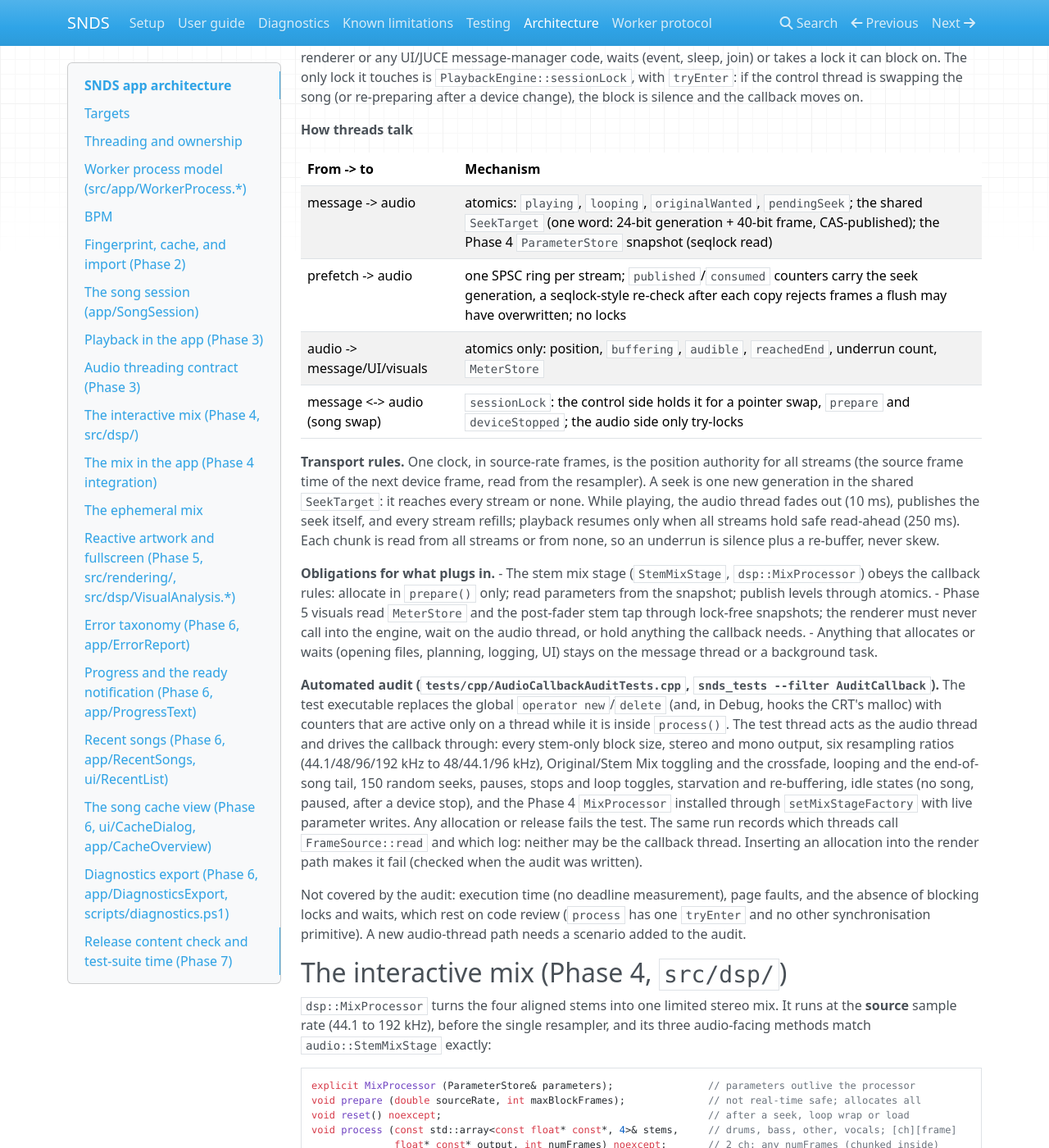
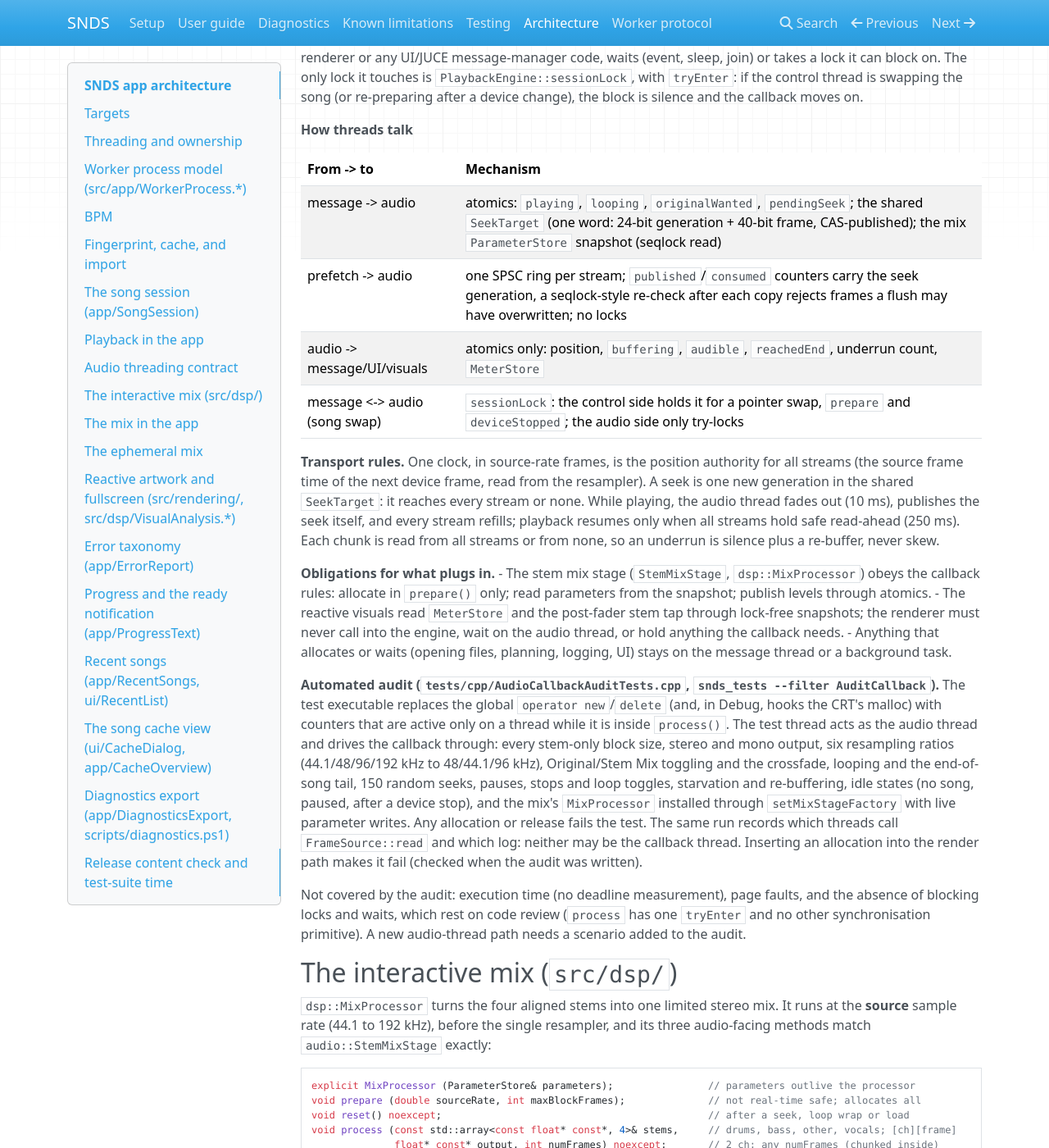
Before and after one commit to laceyp99/snds, an MkDocs documentation site: the page built from docs/architecture.md, in a window 1280 px wide and 1400 px high, scrolled down 3387 px. Shown: the whole window at 82% size. Built offline with MkDocs 1.6.1, drawn with Linux system fonts in a browser that asks for light colours; nearby versions of some CDN libraries; some of the changed text lies outside the part shown.

Commit message:
docs: drop plan phase numbers and state the cpu baseline directly
Closes #19

Co-Authored-By: Claude Opus 5.5 <noreply@anthropic.com>

```diff
--- a/docs/architecture.md
+++ b/docs/architecture.md
@@ -17,7 +17,7 @@ are in `docs/protocol.md`.
   stdout reader, one stderr reader. Events reach the owner through a dispatcher (the message
   thread by default), in order, and never after the owner is destroyed. The destructor terminates
   the process tree and joins, which takes milliseconds.
-- The audio thread (Phase 3+) never touches files, logging, the worker, or the cache.
+- The audio thread never touches files, logging, the worker, or the cache.
 
 ## Worker process model (`src/app/WorkerProcess.*`)
 
@@ -46,7 +46,7 @@ Tests run real processes: the test executable copied as `python.exe` plays a scr
 says why). The app treats that as "not detected" and uses `SongMetadata::defaultBpm` (120) as a
 flagged default until the user sets a tempo.
 
-## Fingerprint, cache, and import (Phase 2)
+## Fingerprint, cache, and import
 
 - `validateSourceFile` (`model/SongImport`) checks WAV (PCM 16/24/32, float32) and MP3, mono or
   stereo, 8 to 192 kHz, at most 30 minutes. `extractEmbeddedArtwork` / `makeFallbackArtwork`
@@ -102,7 +102,7 @@ Tests: `SongSessionTests` drive the whole flow against the scripted fake worker;
 --e2e` (`EndToEndTests.cpp`, opt-in) runs the same session against the real worker in a scratch
 `SNDS_HOME` (`SNDS_E2E_HOME`, `SNDS_E2E_TRACK`).
 
-## Playback in the app (Phase 3)
+## Playback in the app
 
 `AudioService` (owned by the application object, created before the window, started after it
 unless `--smoke-exit*` or `--no-audio`) holds the `PlaybackEngine`, the JUCE `AudioDeviceManager`
@@ -126,7 +126,7 @@ and the `AudioDeviceController`. `MainComponent` receives a pointer and builds a
 - **Audio settings**: the header button opens `AudioSettingsComponent` (JUCE's selector, output
   only). It is closed, and the engine unloaded, before `AudioService` is destroyed.
 
-## Audio threading contract (Phase 3)
+## Audio threading contract
 
 **Who runs what**
 
@@ -147,7 +147,7 @@ block is silence and the callback moves on.
 
 | From -> to | Mechanism |
 |---|---|
-| message -> audio | atomics: `playing`, `looping`, `originalWanted`, `pendingSeek`; the shared `SeekTarget` (one word: 24-bit generation + 40-bit frame, CAS-published); the Phase 4 `ParameterStore` snapshot (seqlock read) |
+| message -> audio | atomics: `playing`, `looping`, `originalWanted`, `pendingSeek`; the shared `SeekTarget` (one word: 24-bit generation + 40-bit frame, CAS-published); the mix `ParameterStore` snapshot (seqlock read) |
 | prefetch -> audio | one SPSC ring per stream; `published`/`consumed` counters carry the seek generation, a seqlock-style re-check after each copy rejects frames a flush may have overwritten; no locks |
 | audio -> message/UI/visuals | atomics only: position, `buffering`, `audible`, `reachedEnd`, underrun count, `MeterStore` |
 | message <-> audio (song swap) | `sessionLock`: the control side holds it for a pointer swap, `prepare` and `deviceStopped`; the audio side only try-locks |
@@ -162,7 +162,7 @@ none, so an underrun is silence plus a re-buffer, never skew.
 **Obligations for what plugs in.**
 - The stem mix stage (`StemMixStage`, `dsp::MixProcessor`) obeys the callback rules: allocate in
   `prepare()` only; read parameters from the snapshot; publish levels through atomics.
-- Phase 5 visuals read `MeterStore` and the post-fader stem tap through lock-free snapshots; the
+- The reactive visuals read `MeterStore` and the post-fader stem tap through lock-free snapshots; the
   renderer must never call into the engine, wait on the audio thread, or hold anything the
   callback needs.
 - Anything that allocates or waits (opening files, planning, logging, UI) stays on the message
@@ -175,7 +175,7 @@ thread acts as the audio thread and drives the callback through: every stem-only
 stereo and mono output, six resampling ratios (44.1/48/96/192 kHz to 48/44.1/96 kHz), Original/Stem
 Mix toggling and the crossfade, looping and the end-of-song tail, 150 random seeks, pauses, stops
 and loop toggles, starvation and re-buffering, idle states (no song, paused, after a device
-stop), and the Phase 4 `MixProcessor` installed through `setMixStageFactory` with live parameter
+stop), and the mix's `MixProcessor` installed through `setMixStageFactory` with live parameter
 writes. Any allocation or release fails the test. The same run records which threads call
 `FrameSource::read` and which log: neither may be the callback thread. Inserting an allocation
 into the render path makes it fail (checked when the audit was written).
@@ -184,7 +184,7 @@ Not covered by the audit: execution time (no deadline measurement), page faults,
 absence of blocking locks and waits, which rest on code review (`process` has one `tryEnter` and
 no other synchronisation primitive). A new audio-thread path needs a scenario added to the audit.
 
-## The interactive mix (Phase 4, `src/dsp/`)
+## The interactive mix (`src/dsp/`)
 
 `dsp::MixProcessor` turns the four aligned stems into one limited stereo mix. It runs at the
 **source** sample rate (44.1 to 192 kHz), before the single resampler, and its three audio-facing
@@ -274,7 +274,7 @@ with a write. Every audible parameter ramps to the new snapshot, so changing con
 click. `process`, `reset` and `meters().read()` allocate nothing and take no locks; `prepare`
 allocates.
 
-**Metering and the Phase 5 hooks**
+**Metering and the hooks for the visuals**
 - `meters()` returns a `MeterStore`: per stem the post-filter, post-fader, post-pan **peak** and
   **RMS**, the source-rate master peak and RMS, `limiterInputPeak` and `limiterReductionDb`. The
   final device limiter's additional reduction is not part of this snapshot. One audio-thread
@@ -320,7 +320,7 @@ allocates.
 `DspStressTests` reuses the allocation counter that `AudioCallbackAuditTests.cpp` installs for the
 whole test executable (it declares the counter `extern`), so it must not define its own.
 
-## The mix in the app (Phase 4 integration)
+## The mix in the app
 
 - `MixService` (owned by `AudioService`, outliving the engine) holds the app's one
   `dsp::ParameterStore` and installs a production `StemMixStage` adapter with
@@ -367,7 +367,7 @@ written anywhere: `settings.json` keeps only `format`, `version`, `forceCpu`, `a
 stress and solo tests, and the workload switch (`SNDS_HEAVY_TESTS`, `tests/cpp/DspHeavy.h`) are in
 [Testing](testing.md).
 
-## Reactive artwork and fullscreen (Phase 5, `src/rendering/`, `src/dsp/VisualAnalysis.*`)
+## Reactive artwork and fullscreen (`src/rendering/`, `src/dsp/VisualAnalysis.*`)
 
 The artwork in the player moves with the mix, and a failure of the graphics side never reaches
 audio. The path is one way: the audio thread publishes numbers, the message thread turns them into
@@ -466,7 +466,7 @@ transport bar are untouched.
 (`SNDS_RENDER_GL_TESTS=1`, and `SNDS_RENDER_FULLSCREEN_TESTS=1` for a real kiosk window, which covers
 the display briefly): run with `snds_tests --filter Render` / `--filter "Visual panel"`.
 
-## Error taxonomy (Phase 6, `app/ErrorReport`)
+## Error taxonomy (`app/ErrorReport`)
 
 One model turns every failure into the same shape: **message** (one sentence), **guidance** (the
 next step), **actions** (`RecoveryKind`: re-check, try again, retry on CPU, choose another file,
@@ -484,13 +484,13 @@ actions out. The renderer reports through
 `MainComponent::reportRendererFallback(RendererFallbackInfo{from, to, cause, detail})`, with the
 tier names and `rendering::causeName` text, which shows a dismissable notice and logs it.
 
-## Progress and the ready notification (Phase 6, `app/ProgressText`)
+## Progress and the ready notification (`app/ProgressText`)
 
 - The worker's `etaSeconds` is for the current step only (separation, after 5 % and 5 s). The progress line says "about X left in this step" and adds the time elapsed so far; it never presents a total. `credibleEta` drops missing, non-finite, under 1 s, over 6 h, and cancelling values.
 - `SessionStatus::justPrepared` is set only in the status published after the worker finished a song. The panel then shows Play (over Cancel) and the window's taskbar button flashes if SNDS is not the active window (`WindowAttention`). A library open says it was already prepared and does not flash.
 - Opening a prepared song needs no worker: `ImportPanel::setOpenAllowed` depends only on the session being idle, while Import also needs a ready worker.
 
-## Recent songs (Phase 6, `app/RecentSongs`, `ui/RecentList`)
+## Recent songs (`app/RecentSongs`, `ui/RecentList`)
 
 - `settings.json` holds up to 20 references under `recentSongs`: cache key, title, and the last place the original was seen. No mix, playhead or playback state is stored. Entries whose key is not a plain folder name are dropped on load.
 - `MainComponent` records a song every time one opens (library, import, or locate), newest first. When an open cannot find the original, the earlier path is kept.
@@ -498,23 +498,23 @@ tier names and `rendering::causeName` text, which shows a dismissable notice and
 - Locate on a prepared song opens it and lets `SongSession::locateOriginal` check the file's size and SHA-256; on an unprepared song it imports the chosen file. Remove only forgets the reference; it never touches the cache (cache management is a separate screen).
 - The list shows recents only. Songs prepared before this feature appear again once they are opened or imported (an import of a prepared file is a cache hit, not a new preparation).
 
-## The song cache view (Phase 6, `ui/CacheDialog`, `app/CacheOverview`)
+## The song cache view (`ui/CacheDialog`, `app/CacheOverview`)
 
 - **Song cache...** in the header opens a window listing every folder in the cache: playable songs (length, size, prepared date), incompatible entries (made by another version) and damaged ones, with the reason. The summary shows how many songs there are, the space the cache uses, and the temporary job folders.
 - Open works for any playable cached song, whether or not it is in the recent list; the window closes and the song opens from the cache without a worker. Delete removes one entry; Clear cache removes all of them. Deleting a playable song and clearing both ask first; deleting an unusable entry does not. There is no automatic eviction.
 - Deleting the open song, or clearing, first calls `SongSession::closeSong`, which drops the open song and fires `onSongClosed`; `MainComponent` then unloads the player, song panel and mix panel, so Windows holds no file of the folder. The deletion itself runs on a background thread. A failure (a locked file) is shown in the window; an entry that was only partly removed is no longer playable (song.json goes first) and can be deleted again.
 - While a song is being prepared or opened, or a deletion runs, Open, Delete and Clear are disabled. Job folders are never touched by Clear; abandoned ones are still cleaned at startup.
 
-## Diagnostics export (Phase 6, `app/DiagnosticsExport`, `scripts/diagnostics.ps1`)
+## Diagnostics export (`app/DiagnosticsExport`, `scripts/diagnostics.ps1`)
 
 - **Export diagnostics...** in the header (and as an action on failures that already offer Open logs: worker crash, separation, validation, internal, published-invalid, and a song that cannot be loaded) asks where to save, then writes `snds-diagnostics-<time>.zip` on a background thread (temporary file, then rename) and reveals it. The app never uploads anything.
 - The zip holds `diagnostics.txt` and `logs\<name>` (the last 256 KB of each log file, from a line start). `diagnostics.txt` uses the same `## Section` layout as the script. Shared sections: System, Data directories, Model, Worker environment (the readiness output with the worker, protocol and torch versions), Settings, Cache, Logs. App only: Application (SNDS and JUCE versions, build, worker root), Renderer (the visuals status line), Audio device (state, device names, rate, buffer). Script only: Source, Toolchain, App build.
 - **Redaction.** Every line, and every log, goes through `PathRedactor`, the same rule as the logs and `Protect-Path`: the user profile and local app data paths read `%USERPROFILE%` and `%LOCALAPPDATA%`. The computer name and user name are never collected.
 - **Settings are written from known fields only** (CPU only, whether an output device was chosen, recent songs), so a field this version does not know about is never copied. The script prints other keys by name only. No song audio, artwork or cache files are included, only the cache's keys (first 12 characters), sizes, status and file names.
 
-`--export-diagnostics <zip>` is an automation flag like `--open-song`: after the first readiness check and 3 seconds it writes the same zip as the header button, without a dialog, and quits. The Phase 6 validation results are in [Testing](testing.md#phase-6-the-whole-journey-2026-10-06).
+`--export-diagnostics <zip>` is an automation flag like `--open-song`: after the first readiness check and 3 seconds it writes the same zip as the header button, without a dialog, and quits. The end-to-end validation results are in [Testing](testing.md#the-whole-journey-2026-10-06).
 
-## Release content check and test-suite time (Phase 7)
+## Release content check and test-suite time
 
 - **`scripts\check-source-archive.ps1`** runs `git archive` of HEAD into a temporary zip and fails if the archive holds model weights (`.th`, `.pt`, `.pth`, `.ckpt`, `.safetensors`, `.onnx`, ...), audio outside `testdata\` (or in it but not named in `testdata\README.md`), build outputs and local folders (`build`, `.venv`, `__pycache__`, `logs`, `cache`, ...), logs, `plan.md` and `decisions.md`, local settings, files over 5 MB, absolute user paths in text files (`C:\Users\<name>`, this machine's profile or app data folder, a user name inside a path), or secret-looking strings (private keys, GitHub, AWS, Slack, Hugging Face and `sk-` tokens, quoted passwords or keys outside the test folders). It prints the file count and sizes. `windows.yml` runs it first. `-WorkingTree` checks what the next commit would hold (tracked files as on disk plus new unignored files, through a temporary index) so a fix can be verified before it is committed. The redaction tests use made-up users (`Pat`, `Patty`, `x`); the script treats those and Windows' own folders as placeholders.
 - **Suite time.** `SNDS_TEST_TIMES=1 snds_tests` lists every test's wall time at the end, slowest first. The default run uses reduced workloads (`tests/cpp/DspHeavy.h`; `SNDS_HEAVY_TESTS=1` runs the full ones), and `ctest` runs the suite as four shards (`snds_tests --shard <i>/4`) in parallel processes (`scripts\test.ps1` passes `--parallel 4`), with the slowest suites dealt out one per shard. A run with no argument still runs everything in one process. Timing limits that depend on the scheduler (the slowest audio block, message-thread gaps in the visual contention tests) repeat once before they fail, because a busy machine can trip them without a bug.
```
Also changed, not shown: docs/testing.md (+12 -12 lines).
